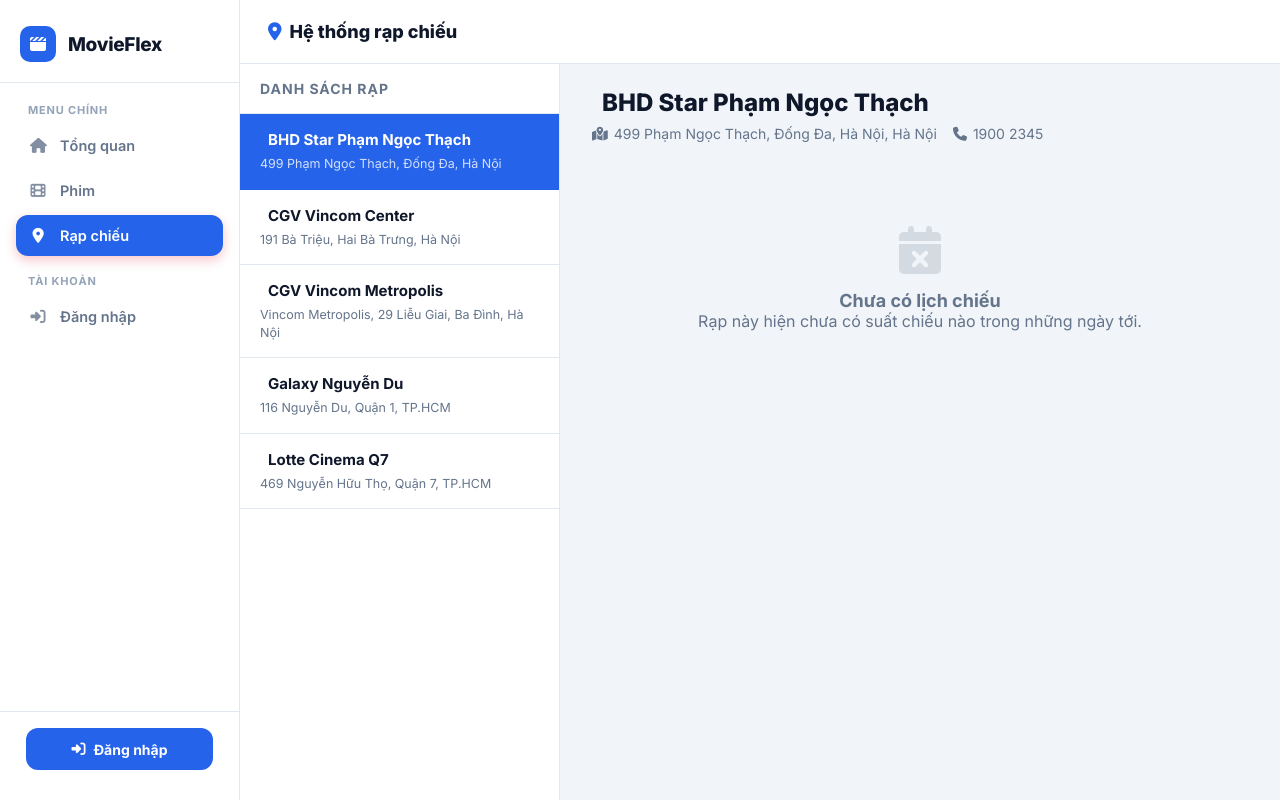
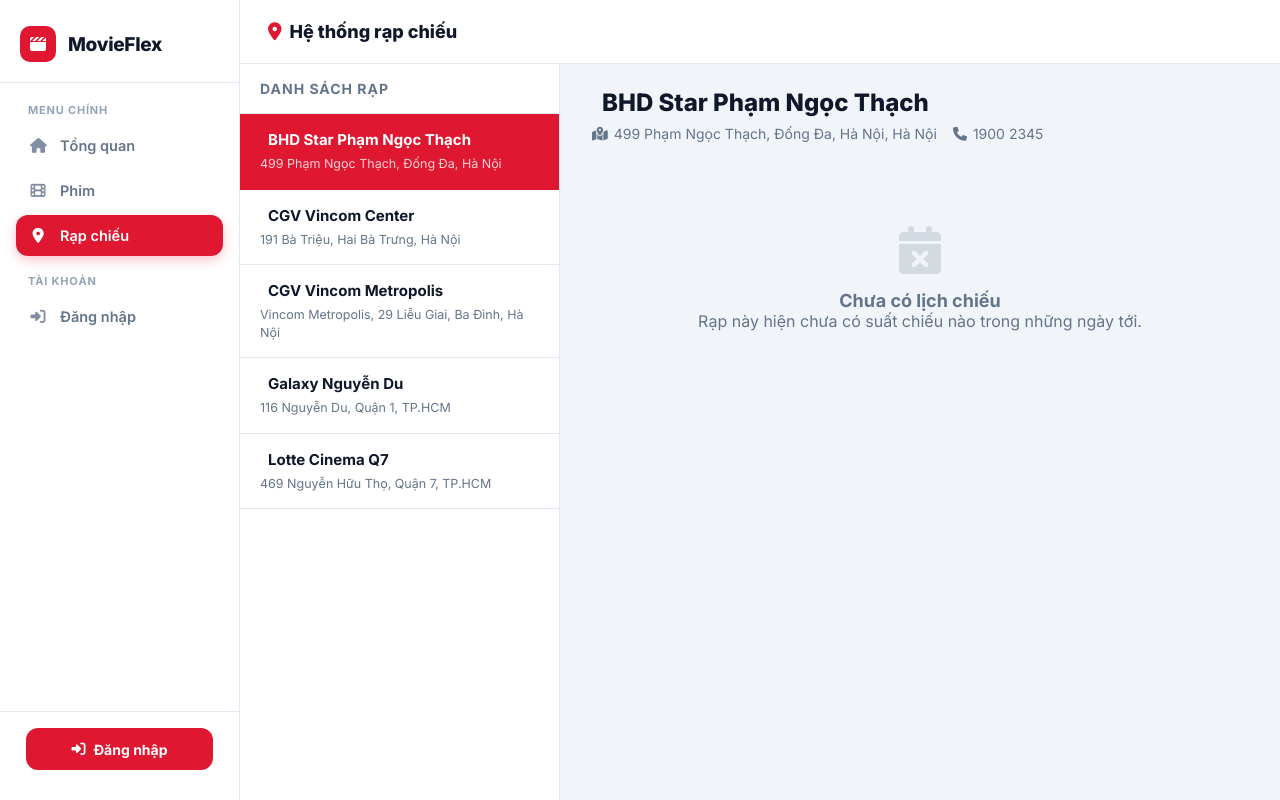
Before and after one commit to DuyNam169/MoviePlex-Platform, a PHP site: page /fe/pages/cinemas.php in a window 1280 px wide. Run offline with PHP 8.4, Linux system fonts and the light colour scheme; data comes from the database, SQL or seed files in the repository; data that the repository does not hold is empty.

Commit message:
update cinemas

```diff
--- a/fe/pages/cinemas.php
+++ b/fe/pages/cinemas.php
@@ -14,7 +14,7 @@ session_start();
 html,body{margin:0;padding:0;height:100%;overflow:hidden}
 *,*::before,*::after{margin:0;padding:0;box-sizing:border-box}
 :root{
-  --blue:#2563EB;--blue-h:#1D4ED8;
+  --blue:#DF1730;
   --sb:#0F172A;--sbw:240px;
   --bg:#F1F5F9;--card:#fff;
   --text:#0F172A;--muted:#64748B;--light:#94A3B8;--border:#E2E8F0;
@@ -135,7 +135,6 @@ function formatDateTab(dateStr) {
   return { dayName, display: `${dd}/${mm}`, isToday: d.getTime()===today.getTime(), isTomorrow: d.getTime()===tomorrow.getTime() };
 }
 
-// ── LOAD CINEMAS ──────────────────────────────────────────────────────────
 async function loadCinemas() {
   try {
     const res = await fetch(`${API}?action=cinemas_list`);
@@ -159,13 +158,11 @@ function renderCinemaList() {
     </div>`).join('');
 }
 
-// ── SELECT CINEMA ─────────────────────────────────────────────────────────
 async function selectCinema(id) {
   currentCinemaId = id;
   currentDate = null;
   groupedShowtimes = {};
 
-  // update active state in list
   document.querySelectorAll('.cl-item').forEach(el => {
     el.classList.toggle('active', el.id === `cl-${id}`);
   });
@@ -173,7 +170,6 @@ async function selectCinema(id) {
   const cinema = allCinemas.find(c => c.id == id);
   if (!cinema) return;
 
-  // show loading in right panel
   document.getElementById('st-view').innerHTML = `
     <div class="st-header">
       <h2 class="st-title"><i class="fa-solid fa-camera-movie" style="color:var(--blue)"></i> ${escHtml(cinema.name)}</h2>
@@ -205,7 +201,6 @@ async function selectCinema(id) {
   }
 }
 
-// ── RENDER RIGHT PANEL ────────────────────────────────────────────────────
 function renderShowtimePanel(cinema, dates) {
   const stView = document.getElementById('st-view');
 
@@ -226,7 +221,6 @@ function renderShowtimePanel(cinema, dates) {
     return;
   }
 
-  // Date tabs
   const dateTabs = dates.map(d => {
     const f = formatDateTab(d);
     return `<div class="date-tab ${d===currentDate?'active':''}" onclick="selectDate('${d}')"
```
Also changed, not shown: README.md.
